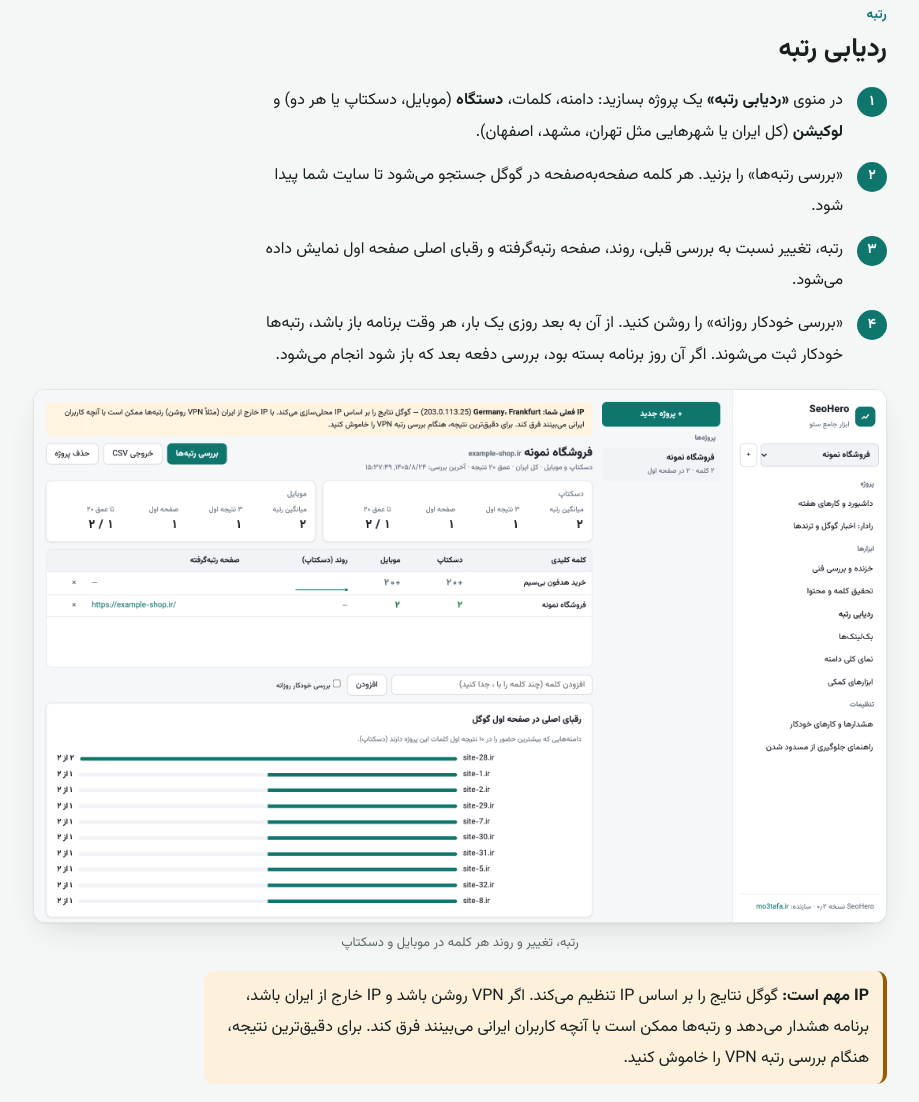
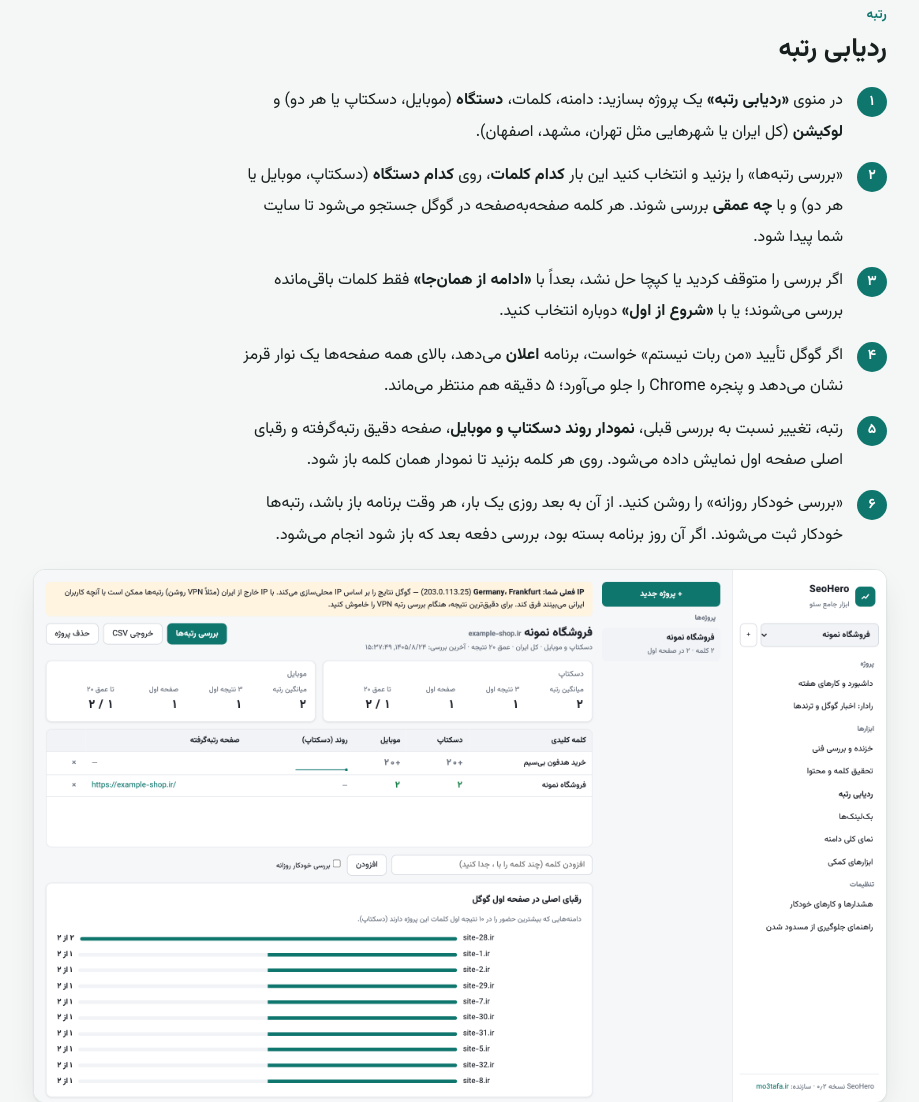
Before and after one commit to sabbaghan/seohero-docs, a plain HTML site: page index.html in a window 1280 px wide. Shown: the part 10480-11582 px from the top of the page, without its empty margins (33-952 px from the left). Drawn offline with Linux system fonts and the light colour scheme; no server answers.

Commit message:
Guide: per-run options, resume, CAPTCHA notice, trend charts, update banner

```diff
--- a/index.html
+++ b/index.html
@@ -237,8 +237,10 @@
   <h2>ردیابی رتبه</h2>
   <ol class="steps">
     <li>در منوی <b>«ردیابی رتبه»</b> یک پروژه بسازید: دامنه، کلمات، <b>دستگاه</b> (موبایل، دسکتاپ یا هر دو) و <b>لوکیشن</b> (کل ایران یا شهرهایی مثل تهران، مشهد، اصفهان).</li>
-    <li>«بررسی رتبه‌ها» را بزنید. هر کلمه صفحه‌به‌صفحه در گوگل جستجو می‌شود تا سایت شما پیدا شود.</li>
-    <li>رتبه، تغییر نسبت به بررسی قبلی، روند، صفحه رتبه‌گرفته و رقبای اصلی صفحه اول نمایش داده می‌شود.</li>
+    <li>«بررسی رتبه‌ها» را بزنید و انتخاب کنید این بار <b>کدام کلمات</b>، روی <b>کدام دستگاه</b> (دسکتاپ، موبایل یا هر دو) و با <b>چه عمقی</b> بررسی شوند. هر کلمه صفحه‌به‌صفحه در گوگل جستجو می‌شود تا سایت شما پیدا شود.</li>
+    <li>اگر بررسی را متوقف کردید یا کپچا حل نشد، بعداً با <b>«ادامه از همان‌جا»</b> فقط کلمات باقی‌مانده بررسی می‌شوند؛ یا با <b>«شروع از اول»</b> دوباره انتخاب کنید.</li>
+    <li>اگر گوگل تأیید «من ربات نیستم» خواست، برنامه <b>اعلان</b> می‌دهد، بالای همه صفحه‌ها یک نوار قرمز نشان می‌دهد و پنجره Chrome را جلو می‌آورد؛ ۵ دقیقه هم منتظر می‌ماند.</li>
+    <li>رتبه، تغییر نسبت به بررسی قبلی، <b>نمودار روند دسکتاپ و موبایل</b>، صفحه دقیق رتبه‌گرفته و رقبای اصلی صفحه اول نمایش داده می‌شود. روی هر کلمه بزنید تا نمودار همان کلمه باز شود.</li>
     <li>«بررسی خودکار روزانه» را روشن کنید. از آن به بعد روزی یک بار، هر وقت برنامه باز باشد، رتبه‌ها خودکار ثبت می‌شوند. اگر آن روز برنامه بسته بود، بررسی دفعه بعد که باز شود انجام می‌شود.</li>
   </ol>
   <figure class="shot"><button type="button"><img src="assets/screens/rank.png" width="2160" height="1350" loading="lazy" alt="جدول رتبه کلمات با تغییرات و روند"></button><figcaption>رتبه، تغییر و روند هر کلمه در موبایل و دسکتاپ</figcaption></figure>
@@ -357,6 +359,7 @@
   <ul>
     <li><b>ویندوز:</b> نسخه جدید خودکار در پس‌زمینه دانلود می‌شود و با یک کلیک (یا هنگام بستن برنامه) نصب می‌شود.</li>
     <li><b>مک:</b> وقتی نسخه جدید منتشر شود، برنامه خبر می‌دهد و صفحه دانلود را باز می‌کند؛ فایل جدید را مثل بار اول نصب کنید. داده‌ها حفظ می‌شوند.</li>
+    <li>تا وقتی نسخه جدید را نصب نکرده‌اید، بالای برنامه یک نوار سبز با دکمه دانلود یا نصب دیده می‌شود.</li>
     <li>از منوی <b>راهنما ← بررسی نسخه جدید</b> هم می‌توانید دستی بررسی کنید.</li>
   </ul>
   <p>داده‌های برنامه (پروژه‌ها، خزش‌ها، دیتابیس لینک) در پوشه داده‌های برنامه نگه داشته می‌شود و با به‌روزرسانی پاک نمی‌شود. از منوی <b>راهنما ← باز کردن پوشه داده‌ها</b> به آن دسترسی دارید و می‌توانید از آن نسخه پشتیبان بگیرید.</p>
```
